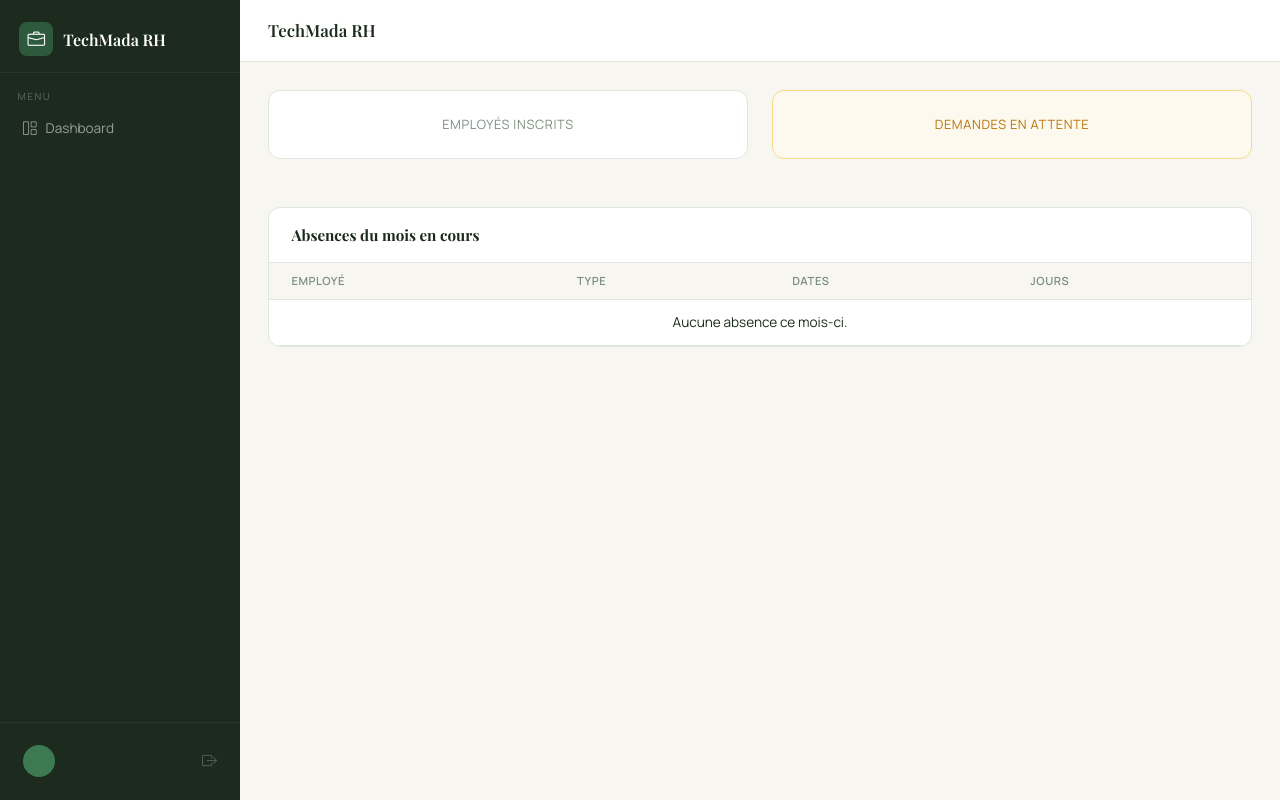
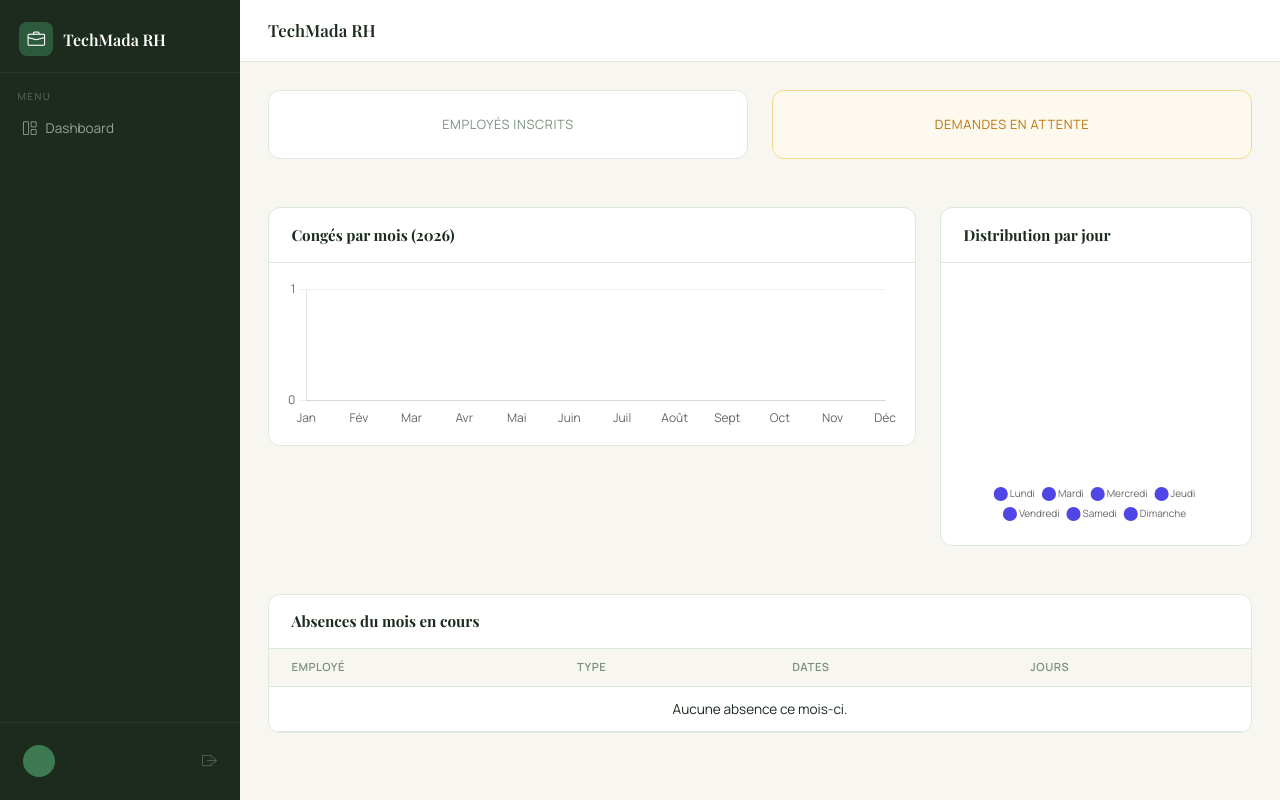
Before and after one commit to Faneva01/suivi_employe, a CodeIgniter 4 app: the page made by app/Views/admin/dashboard.php in a window 1280 px wide. Run offline with PHP 8.4 and a stand-in for CodeIgniter, Linux system fonts and the light colour scheme; the template is opened without the code that fills it, so the values that code supplies are empty; some libraries are stand-ins or nearby versions.

Commit message:
Ajout des graphiques Chart.js dans la vue du dashboard

```diff
--- a/app/Views/admin/dashboard.php
+++ b/app/Views/admin/dashboard.php
@@ -12,6 +12,29 @@
         <div class="data-card p-4 text-center" style="background: var(--warn-bg); border-color: var(--warn-br);">
             <div style="font-size: .8rem; color: var(--warn); text-transform: uppercase; letter-spacing: .05em;">Demandes en attente</div>
             <div style="font-family: 'Playfair Display', serif; font-size: 3rem; font-weight: 700; color: var(--warn); line-height: 1;"><?= $demandesAttente ?></div>
+        </div>
+    </div>
+</div>
+
+<div class="row">
+    <div class="col-md-8 mb-4">
+        <div class="data-card">
+            <div class="data-card-head">
+                <h3>Congés par mois (<?= date('Y') ?>)</h3>
+            </div>
+            <div class="p-3">
+                <canvas id="chartMois" style="max-height: 250px;"></canvas>
+            </div>
+        </div>
+    </div>
+    <div class="col-md-4 mb-4">
+        <div class="data-card">
+            <div class="data-card-head">
+                <h3>Distribution par jour</h3>
+            </div>
+            <div class="p-3">
+                <canvas id="chartJours" style="max-height: 250px;"></canvas>
+            </div>
         </div>
     </div>
 </div>
@@ -51,3 +74,75 @@
     </table>
 </div>
 <?= $this->endSection() ?>
+
+<?= $this->section('scripts') ?>
+<script src="https://cdn.jsdelivr.net/npm/chart.js"></script>
+<script>
+    const ctxMois = document.getElementById('chartMois').getContext('2d');
+    new Chart(ctxMois, {
+        type: 'line',
+        data: {
+            labels: ['Jan', 'Fév', 'Mar', 'Avr', 'Mai', 'Juin', 'Juil', 'Août', 'Sept', 'Oct', 'Nov', 'Déc'],
+            datasets: [{
+                label: 'Nombre de congés',
+                data: <?= json_encode($chartMois) ?>,
+                borderColor: '#4f46e5',
+                backgroundColor: 'rgba(79, 70, 229, 0.1)',
+                tension: 0.4,
+                fill: true
+            }]
+        },
+        options: {
+            responsive: true,
+            maintainAspectRatio: false,
+            plugins: {
+                legend: { display: false }
+            },
+            scales: {
+                y: {
+                    beginAtZero: true,
+                    ticks: {
+                        stepSize: 1,
+                        font: { family: 'Manrope' }
+                    },
+                    grid: { color: 'rgba(0,0,0,0.05)' }
+                },
+                x: {
+                    grid: { display: false },
+                    ticks: { font: { family: 'Manrope' } }
+                }
+            }
+        }
+    });
+
+    const ctxJours = document.getElementById('chartJours').getContext('2d');
+    new Chart(ctxJours, {
+        type: 'doughnut',
+        data: {
+            labels: ['Lundi', 'Mardi', 'Mercredi', 'Jeudi', 'Vendredi', 'Samedi', 'Dimanche'],
+            datasets: [{
+                data: <?= json_encode($chartJours) ?>,
+                backgroundColor: [
+                    '#4f46e5', '#10b981', '#f59e0b', '#ef4444', '#8b5cf6', '#6b7280', '#ec4899'
+                ],
+                borderWidth: 0
+            }]
+        },
+        options: {
+            responsive: true,
+            maintainAspectRatio: false,
+            cutout: '70%',
+            plugins: {
+                legend: {
+                    position: 'bottom',
+                    labels: {
+                        boxWidth: 8,
+                        usePointStyle: true,
+                        font: { size: 10, family: 'Manrope' }
+                    }
+                }
+            }
+        }
+    });
+</script>
+<?= $this->endSection() ?>
```
